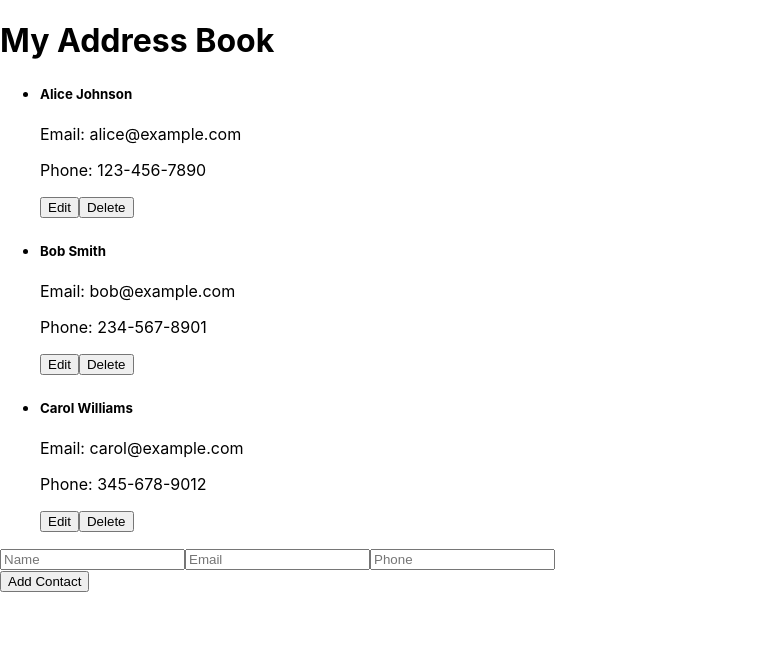
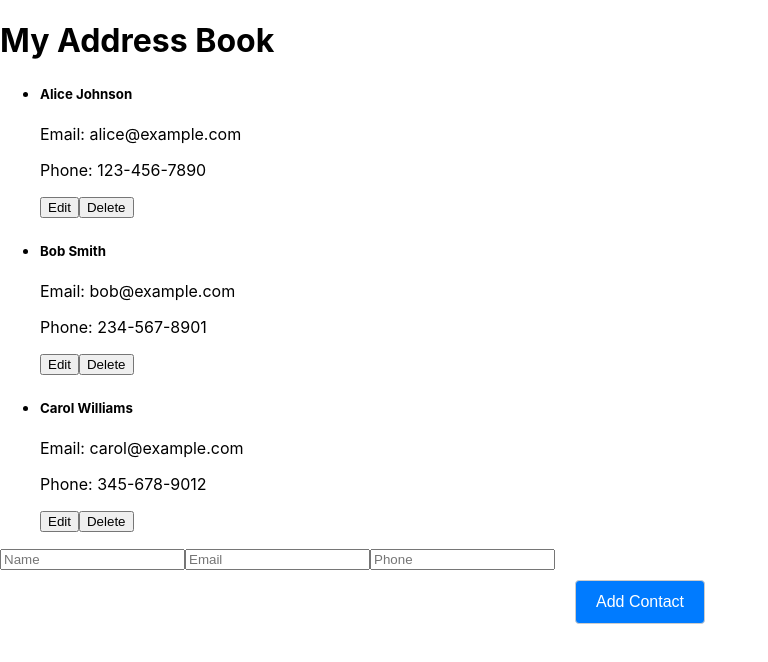
Before and after one commit to RickAnderson-hub/address-book, a React (Create React App) app: page / in a window 1280 px wide. Shown: the top 662 px of the page, without its empty margins (0-768 px from the left). Built offline with nearby package versions, Linux system fonts and the light colour scheme.

Commit message:
added contact form css

```diff
--- a/src/App.js
+++ b/src/App.js
@@ -50,7 +50,6 @@ function App() {
                 handleSubmit={handleAddOrUpdate}
                 buttonLabel={currentContact ? "Update Contact" : "Add Contact"}
             />
-
         </div>
     );
 }
--- a/src/components/contacts/ContactForm.js
+++ b/src/components/contacts/ContactForm.js
@@ -1,6 +1,8 @@
 import React, { useState, useEffect } from 'react';
+import styles from './css/contactForm.module.css';
 
-function ContactForm({ initialContact, handleSubmit, buttonLabel }) {
+
+function ContactForm({ initialContact, handleSubmit, buttonLabel='Submit'}) {
     const [contact, setContact] = useState(initialContact || { name: '', email: '', phone: '' });
 
     useEffect(() => {
@@ -19,13 +21,14 @@ function ContactForm({ initialContact, handleSubmit, buttonLabel }) {
     };
 
     return (
-        <form onSubmit={onSubmit}>
-            <div>
+        <form onSubmit={onSubmit} className={styles.ContactForm}>
+            <div className={styles.div}>
                 <input
                     name="name"
                     value={contact.name}
                     onChange={onChange}
                     placeholder="Name"
+                    className={styles.input}
                     required
                 />
                 <input
@@ -33,15 +36,17 @@ function ContactForm({ initialContact, handleSubmit, buttonLabel }) {
                     value={contact.email}
                     onChange={onChange}
                     placeholder="Email"
+                    className={styles.input}
                 />
                 <input
                     name="phone"
                     value={contact.phone}
                     onChange={onChange}
                     placeholder="Phone"
+                    className={styles.input}
                 />
+                <button type="submit" className={styles.button}>{buttonLabel}</button>
             </div>
-            <button type="submit">{buttonLabel}</button>
         </form>
     );
 }
--- /dev/null
+++ b/src/components/contacts/css/contactForm.module.css
@@ -0,0 +1,49 @@
+.contact-form {
+    display: flex;
+    flex-direction: column;
+    align-items: center;
+    gap: 10px;
+    max-width: 400px;
+    margin: auto;
+    padding: 20px;
+    box-shadow: 0 2px 4px rgba(0, 0, 0, 0.1);
+}
+
+.contact-form div {
+    display: flex;
+    flex-direction: column;
+    width: 100%;
+}
+
+.contact-form input {
+    padding: 8px;
+    margin-bottom: 10px;
+    border: 1px solid #ccc; /* Lighter border color */
+    border-radius: 4px;
+    font-size: 16px;
+    box-shadow: 0 2px 4px rgba(0, 0, 0, 0.05); /* Soft shadow for depth */
+}
+
+.button {
+    display: block; /* Makes the button a block element */
+    width: fit-content; /* Adjust the width as needed, or use a specific width */
+    margin: 10px auto; /* Top & bottom margin 10px, and auto horizontal margins to center */
+    padding: 12px 20px; /* Adjust padding for size */
+    background-color: #007bff; /* Dark background */
+    color: white; /* Light text for contrast */
+    border: 1px solid #ccc;
+    border-radius: 4px;
+    cursor: pointer;
+    font-size: 16px;
+    transition: background-color 0.3s;
+}
+
+
+.contact-form button:hover {
+    background-color: #0056b3; /* Ensure this color is different from the original */
+}
+
+
+.Red {
+  color: #f00;
+}
```
